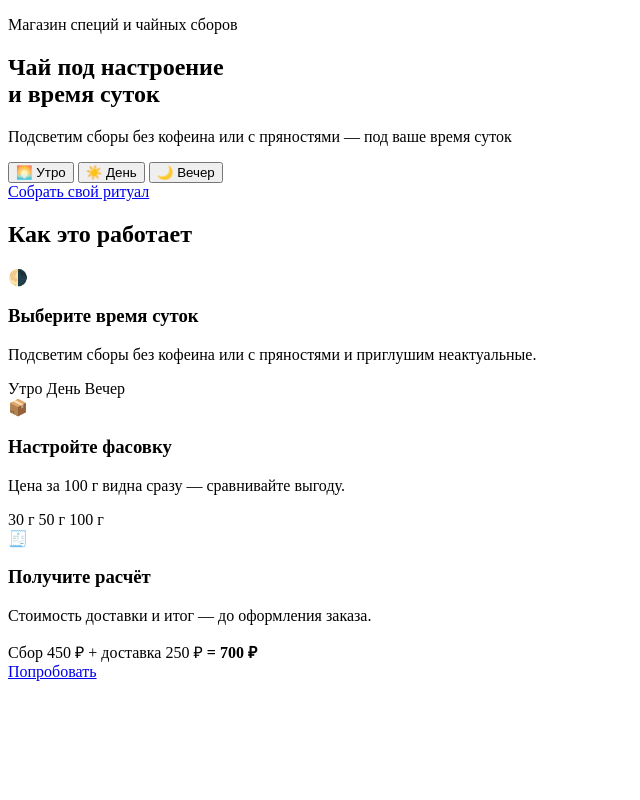
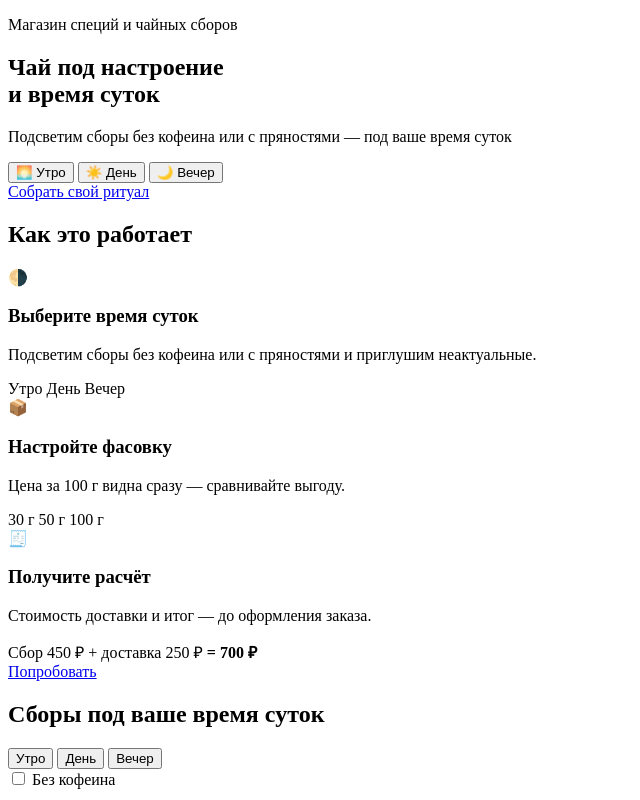
Before and after one commit to bhvishuk/shop_tea, a plain HTML site: page index.html in a window 1280 px wide. Shown: the whole page, without its empty margins (0-640 px from the left). Drawn offline with Linux system fonts and the light colour scheme.

Commit message:
создание блока 3

```diff
--- a/index.html
+++ b/index.html
@@ -88,6 +88,34 @@
     </div>
   </section>
 
+
+  <!-- блок 3: каталог -->
+
+
+  <section class="catalog" id="catalog" data-mode="morning">
+    <div class="container">
+      <h2 class="section-title">Сборы под ваше время суток</h2>
+
+      <div class="catalog__controls">
+        <!-- Дублирующий переключатель (синхронизирован с hero) -->
+        <div class="mode-switch mode-switch--small" role="tablist" aria-label="Время суток">
+          <button class="mode-switch__btn is-active" data-mode="morning" role="tab" aria-selected="true">Утро</button>
+          <button class="mode-switch__btn" data-mode="day" role="tab" aria-selected="false">День</button>
+          <button class="mode-switch__btn" data-mode="evening" role="tab" aria-selected="false">Вечер</button>
+        </div>
+
+        <label class="filter">
+          <input type="checkbox" id="noCaffeine" class="filter__checkbox">
+          <span class="filter__label">Без кофеина</span>
+        </label>
+      </div>
+
+      <div class="catalog__grid" id="catalogGrid"></div>
+    </div>
+  </section>
+
+
+
   <script src="/js/script.js"></script>
 </body>
 </html>
```
